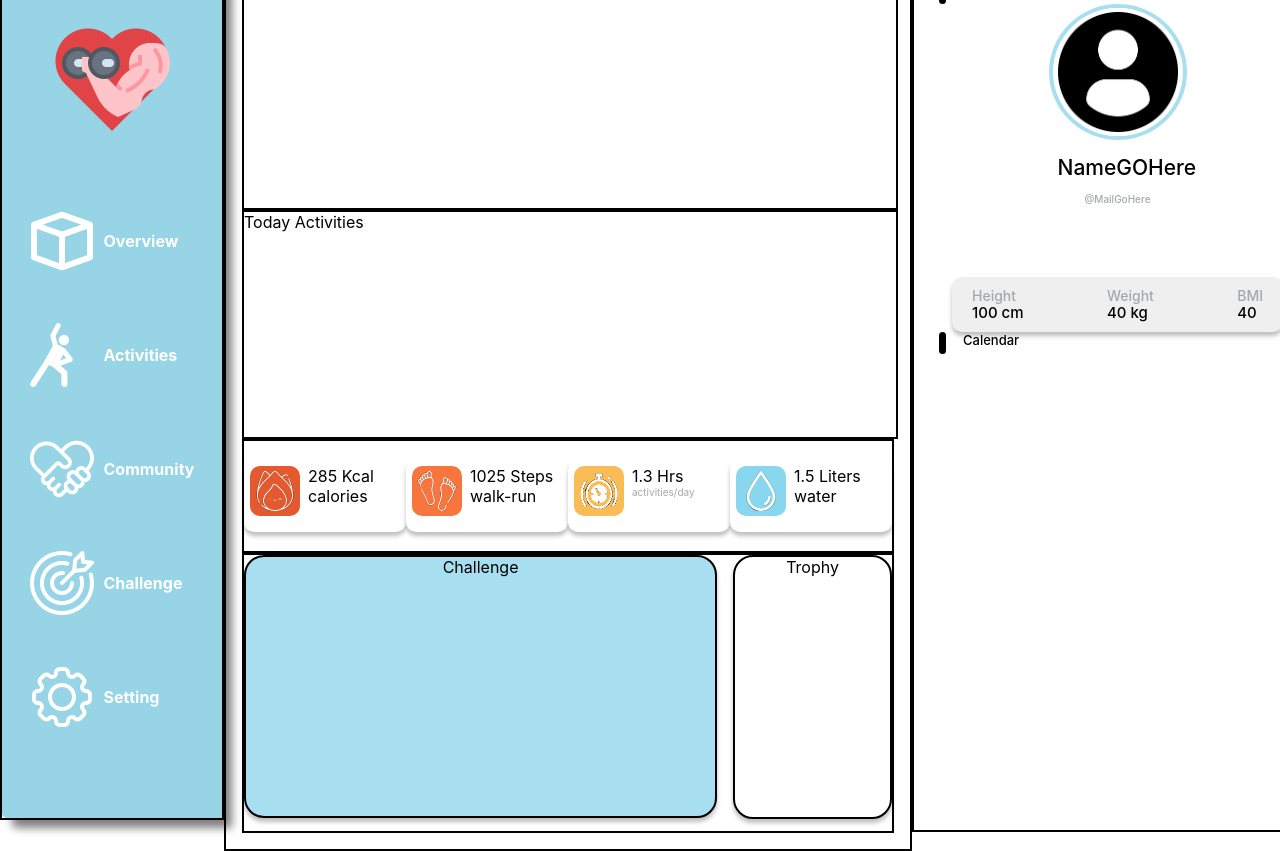
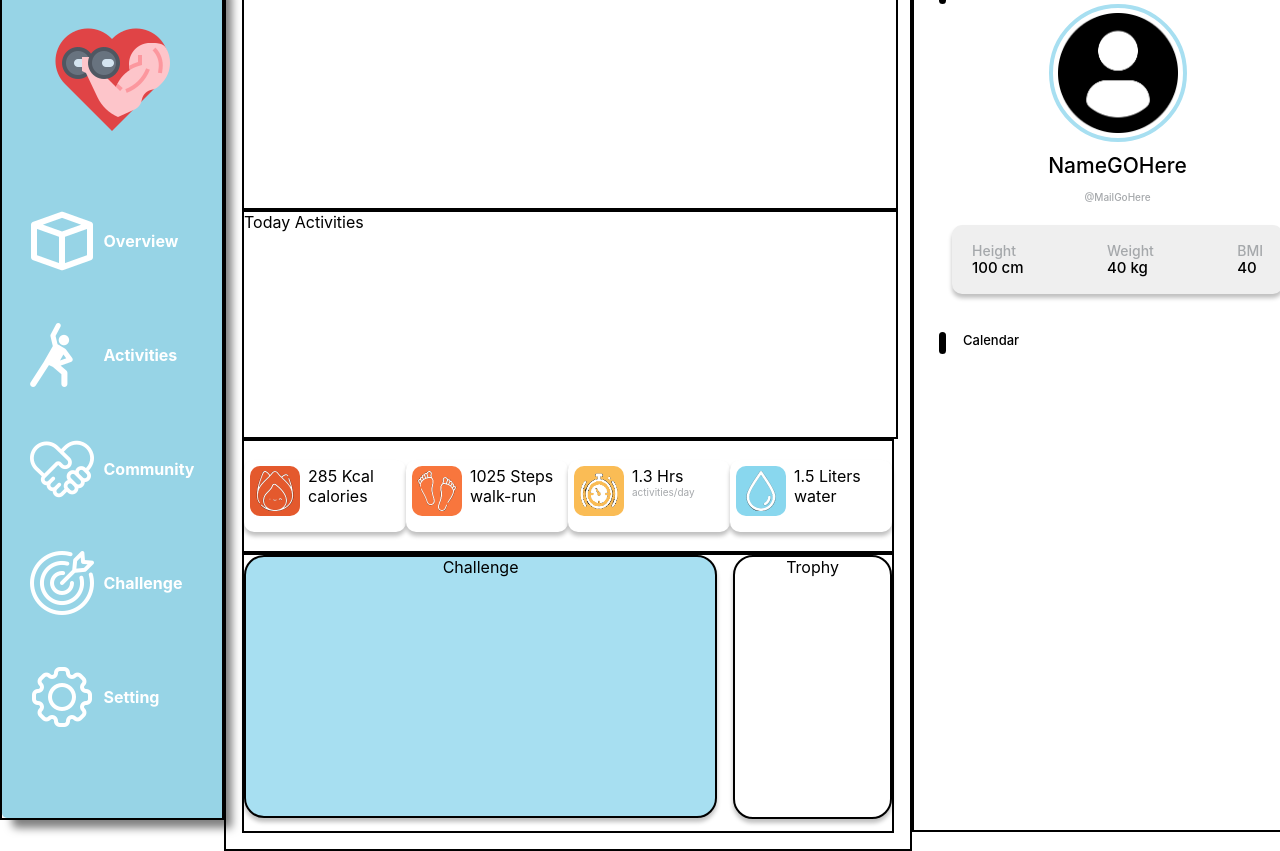
Before and after one commit to irisprae/project-infinity-health-prae, a React (Vite) app: page /overview in a window 1280 px wide. Shown: the top 851 px of the page. Built offline with nearby package versions, Linux system fonts and the light colour scheme.

Commit message:
Update RightSection.css
edit  RightSection.css

```diff
--- a/src/Components/RightSection/RightSection.css
+++ b/src/Components/RightSection/RightSection.css
@@ -110,23 +110,9 @@
 
 .NameTag {
 
-    border:4px solid white;
-    height:120px;
-    width:120px;
-    border-radius:50%;
-    -moz-border-radius:50%;
-    -webkit-border-radius:50%;
-    justify-content: center;
-    align-items: center;
     margin-top: 11px;
     margin-bottom: 22px;
 
-}
-
-.InnerBolderPic img{
-    height: 120px;
-    width:120px;
-    background-size: cover;
 }
 
 .UserName{
```
